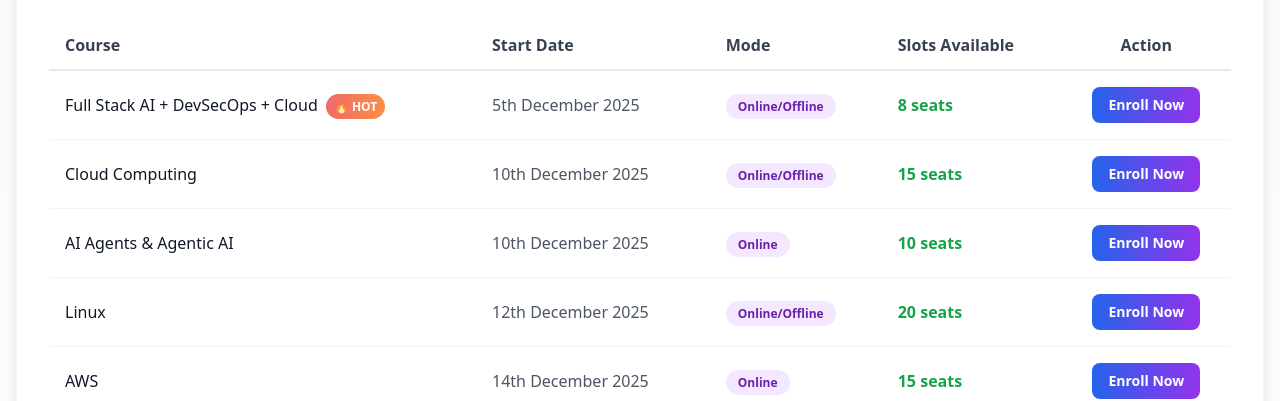
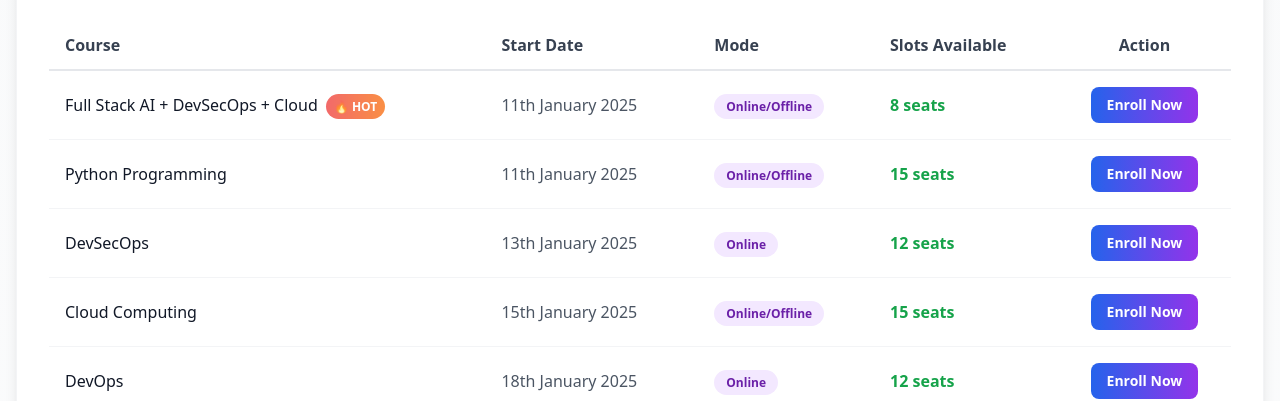
Before and after one commit to miracl-in/miracl-in.github.io, a Next.js app: page /courses in a window 1280 px wide. Shown: the part 408-809 px from the top of the page. Built offline with nearby package versions, Linux system fonts and the light colour scheme.

Commit message:
Update page.tsx

```diff
--- a/app/courses/page.tsx
+++ b/app/courses/page.tsx
@@ -1,17 +1,17 @@
 import { siteConfig } from '@/app/config'
 
 const upcomingBatches = [
-  { course: "Full Stack AI + DevSecOps + Cloud", startDate: "5th December 2025", slots: 8, mode: "Online/Offline" },
-  { course: "Cloud Computing", startDate: "10th December 2025", slots: 15, mode: "Online/Offline" },
-  { course: "AI Agents & Agentic AI", startDate: "10th December 2025", slots: 10, mode: "Online" },
-  { course: "Linux", startDate: "12th December 2025", slots: 20, mode: "Online/Offline" },
-  { course: "AWS", startDate: "14th December 2025", slots: 15, mode: "Online" },
-  { course: "Python Programming", startDate: "15th December 2025", slots: 15, mode: "Online/Offline" },
-  { course: "Azure", startDate: "16th December 2025", slots: 12, mode: "Online" },
-  { course: "DevOps", startDate: "18th December 2025", slots: 12, mode: "Online" },
-  { course: "DevSecOps", startDate: "20th December 2025", slots: 12, mode: "Online" },
-  { course: "Terraform", startDate: "20th December 2025", slots: 10, mode: "Online" },
-  { course: "Blockchain Development", startDate: "22nd December 2025", slots: 8, mode: "Online" },
+  { course: "Full Stack AI + DevSecOps + Cloud", startDate: "11th January 2025", slots: 8, mode: "Online/Offline" },
+  { course: "Python Programming", startDate: "11th January 2025", slots: 15, mode: "Online/Offline" },
+  { course: "DevSecOps", startDate: "13th January 2025", slots: 12, mode: "Online" },
+  { course: "Cloud Computing", startDate: "15th January 2025", slots: 15, mode: "Online/Offline" },
+  { course: "DevOps", startDate: "18th January 2025", slots: 12, mode: "Online" },
+  { course: "Blockchain Development", startDate: "20th January 2025", slots: 8, mode: "Online" },
+  { course: "Linux", startDate: "22nd January 2025", slots: 20, mode: "Online/Offline" },
+  { course: "Azure", startDate: "25th January 2025", slots: 12, mode: "Online" },
+  { course: "AWS", startDate: "27th January 2025", slots: 15, mode: "Online" },
+  { course: "Terraform", startDate: "30th January 2025", slots: 10, mode: "Online" },
+  { course: "AI Agents & Agentic AI", startDate: "1st February 2025", slots: 10, mode: "Online" },
   { course: "Data Engineering", startDate: "8th January 2025", slots: 12, mode: "Online/Offline" },
   { course: "Observability (OpenSearch/ELK)", startDate: "12th January 2025", slots: 10, mode: "Online" },
   { course: "Ethical Hacking", startDate: "15th January 2025", slots: 15, mode: "Online/Offline" }
```
